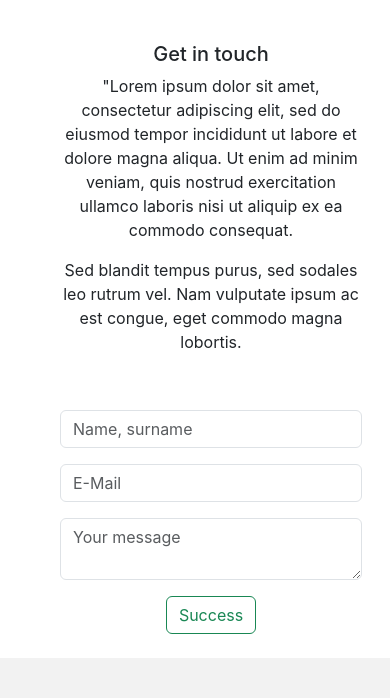
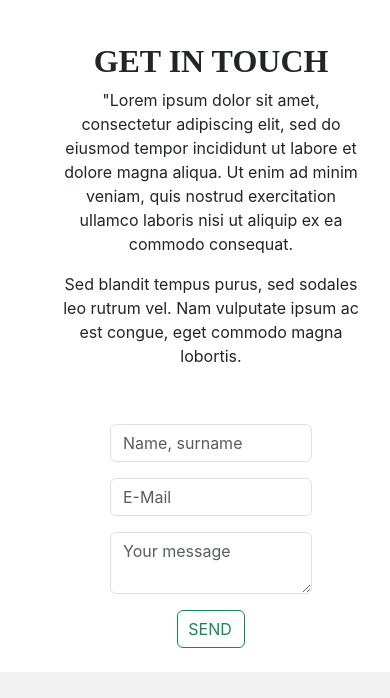
Before and after one commit to baayesh/TechMe, a React (Create React App) app: page /Contacts in a window 390 px wide. Shown: the part 801-1499 px from the top of the page. Built offline with nearby package versions, Linux system fonts and the light colour scheme.

Commit message:
Design Get In touch area

```diff
--- a/src/components/ContactUs/GetInTouch.jsx
+++ b/src/components/ContactUs/GetInTouch.jsx
@@ -7,7 +7,7 @@ const GetInTouch = () => {
         <div className="contact-bottom">
           <div className="row ms-5 me-3 ">
             <div className="col-lg-4 col-md-6 col-sm-12 ">
-              <h5 className="margin-bottom-30">Get in touch</h5>
+              <h5 className="margin-bottom-30 title">GET IN TOUCH</h5>
               <div className="contact-text">
                 <p>
                   "Lorem ipsum dolor sit amet, consectetur adipiscing elit, sed
@@ -23,8 +23,8 @@ const GetInTouch = () => {
             </div>
 
             <div className="col-lg-8 col-md-6 col-sm-12 mt-4 mb-4">
-              <div className="">
-                <div className="row">
+              <div className="user-input">
+                <div className="row ">
                   <div className="col-lg-6 mt-3 col-md-12 col-sm-12">
                     <input
                       type="text"
@@ -46,8 +46,8 @@ const GetInTouch = () => {
                     ></textarea>
                   </div>
                   <div className="col-lg-12 mt-3 ">
-                    <button type="button" class="btn btn-outline-success">
-                      Success
+                    <button type="button" class="btn btn-outline-success custom-button-2">
+                     SEND
                     </button>
                   </div>
                 </div>
--- a/src/components/ContactUs/styles/GetInTouch.css
+++ b/src/components/ContactUs/styles/GetInTouch.css
@@ -1,5 +1,35 @@
+.user-input{
+    margin-left: 100px;
+    margin-right: 100px;
+}
+
+.title{
+    font-family: 'Times New Roman', Times, serif;
+    font-weight: bold;
+    font-size: 2em;
+}
+
+.custom-button-2{
+    padding-left: 10px;
+}
+
+
 @media(max-width:592px){
     .main-div{
         margin-top: 100px;
     }
 }
+
+@media(max-width:768px){
+    .user-input{
+        margin-left: 0px;
+        margin-right: 0Px;
+    }
+}
+
+@media(max-width:1200px){
+    .user-input{
+        margin-left: 50px;
+        margin-right: 50Px;
+    }
+}
```
